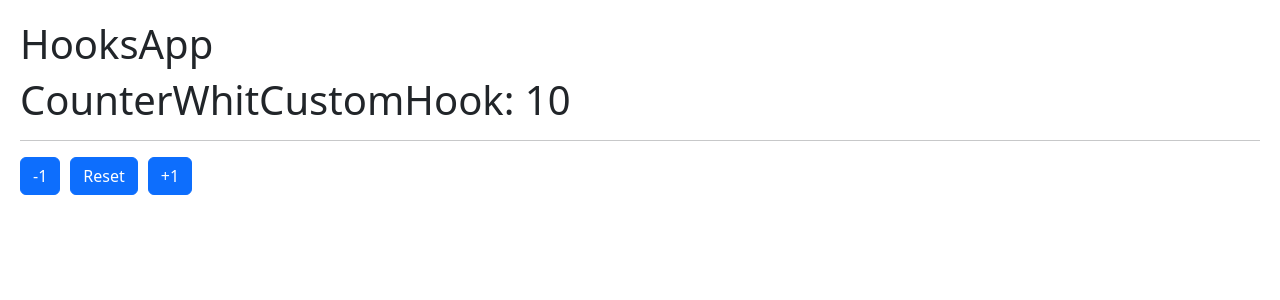
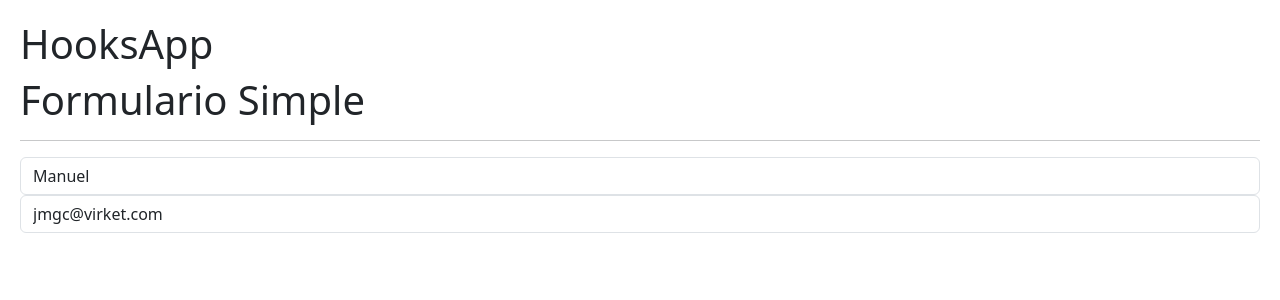
Before and after one commit to mgcastelberg/react-hooksApp, a React (Vite) app: page / in a window 1280 px wide. Shown: the top 300 px of the page. Built offline with nearby package versions, Linux system fonts and the light colour scheme.

Commit message:
UseEffect - SimpleForm

```diff
--- /dev/null
+++ b/src/02-useEffect/SimpleForm.jsx
@@ -0,0 +1,49 @@
+import { useEffect, useState } from "react"
+
+export const SimpleForm = () => {
+
+    const [formState, setFormState] = useState({
+        username: 'Manuel',
+        email: 'jmgc@virket.com',
+    });
+
+    const { username, email } = formState;
+
+    const onInputChange = ( {target} ) => {
+        // console.log(event.target.value);
+        const { name, value } = target;
+        console.log({name, value});
+        setFormState({
+            ...formState,
+            [name]: value,
+        });
+    }
+
+    // Se llama cada vez que se renderiza el componente
+    useEffect(() => {
+        console.log('useEffect called');
+    });
+
+  return (
+    <>
+        <h1>Formulario Simple</h1>
+        <hr />
+        <input
+            type="text"
+            className="form-control"
+            placeholder="Nombrex"
+            name="username"
+            value={ username }
+            onChange={ onInputChange }
+        />
+        <input
+            type="email"
+            className="form-control"
+            placeholder="Ingrese su correo"
+            name="email"
+            value={ email }
+            onChange={ onInputChange }
+        />
+    </>
+  )
+}
--- a/src/main.jsx
+++ b/src/main.jsx
@@ -3,12 +3,14 @@
 import { HooksApp } from './HooksApp.jsx';
 import './index.css';
 // import { CounterApp } from './01-useState/CounterApp.jsx';
-import { CounterWhitCustomHook } from './01-useState/CounterWhitCustomHook.jsx';
+// import { CounterWhitCustomHook } from './01-useState/CounterWhitCustomHook.jsx';
+import { SimpleForm } from './02-useEffect/SimpleForm.jsx';
 
 ReactDOM.createRoot(document.getElementById('root')).render(
   <React.StrictMode>
     <HooksApp />
     {/* <CounterApp /> */}
-    { <CounterWhitCustomHook /> }
+    {/* { <CounterWhitCustomHook /> } */}
+    <SimpleForm />
   </React.StrictMode>,
 )
```
